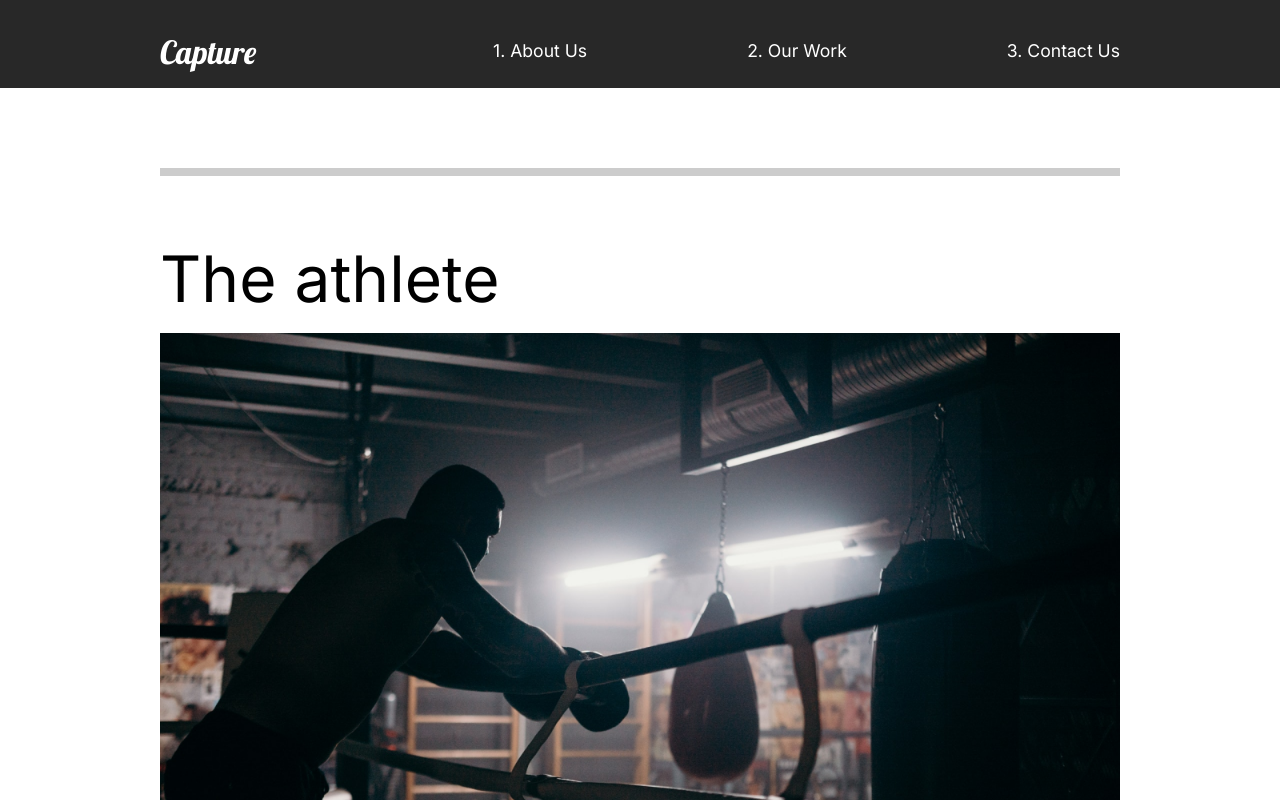
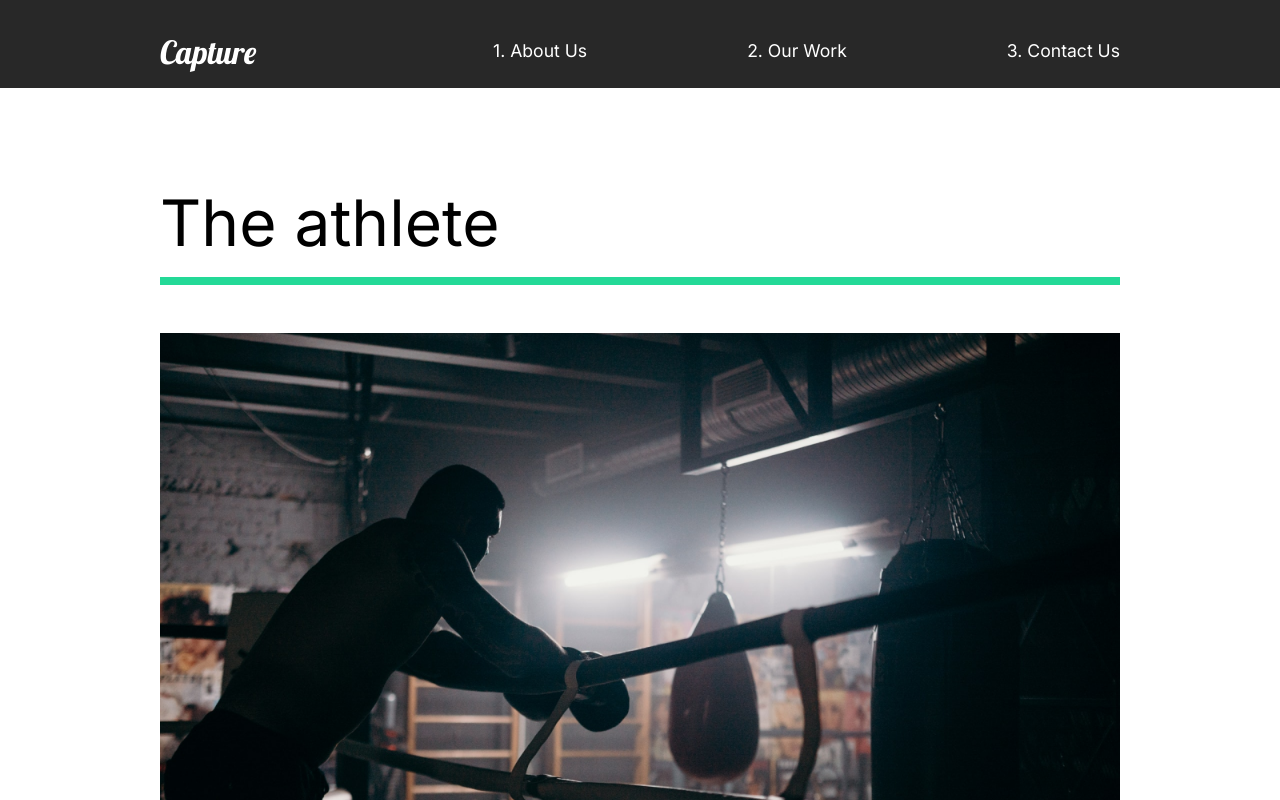
Before and after one commit to kovalenkoolya/Portfolio-web-site, a React (Create React App) app: page /work in a window 1280 px wide. Shown: the top 800 px of the page. Built offline with nearby package versions, Linux system fonts and the light colour scheme.

Commit message:
FAQ animation

```diff
--- a/src/animation.js
+++ b/src/animation.js
@@ -7,14 +7,13 @@
     opacity: 1,
     y: 0,
     transition: {
-      duration: 1,
+      duration: 0.5,
       when: "beforeChildren",
       staggerChildren: 0.25
     },
   },
   exit: {
     opacity: 0,
-    y: 300,
     transition: {
       duration: 0.5,
     },
@@ -26,7 +25,7 @@
   hidden: {y: 300},
   show: {
     y: 0,
-    transition: {duration: 0.75, ease: "easeOut"},
+    transition: {duration: 0.75, ease: 'easeOut'},
   },
 };
 
@@ -34,18 +33,41 @@
   hidden: {opacity: 0},
   show: {
     opacity: 1,
-    transition: {ease: "easeOut", duration: 0.75}
+    transition: {ease: 'easeOut', duration: 0.75}
   },
 };
 
 export const photoAnim = {
-  hidden: {scale: 1.5, opacity: 0},
+  hidden: { scale: 1.5, opacity: 0 },
   show: {
     scale: 1,
     opacity: 1,
-    trnsition: {
-      ease: "easeOut",
+    transition: {
+      ease: 'easeOut',
       duration: 0.75,
     },
   },
 };
+
+export const lineAnim = {
+  hidden: {width: '0%'},
+  show: {
+    width: '100%',
+    transition: {duration: 1}
+  },
+};
+
+export const slider = {
+  hidden: { x: "-130%", skew: "45deg" },
+  show: {
+    x: "100%",
+    skew: "0deg",
+    transition: { ease: "easeOut", duration: 1 },
+  },
+};
+
+export const sliderContainer = {
+  hidden: {opacity: 1},
+  show: {opacity: 1, transition: {staggerChildren: 0.15}, ease: 'easeOut'},
+
+}
--- a/src/components/FaqSection.js
+++ b/src/components/FaqSection.js
@@ -1,13 +1,16 @@
-import React from 'react';
+import React,{useState} from 'react';
 import styled from 'styled-components';
 import {About} from '../styles';
+import Toggle from './Toggle';
+import {AnimateSharedLayout} from 'framer-motion';
 
 const FaqSection = () => {
+  const [faqToggle, setFaqToggle] = useState(false);
   return (
     <Faq>
       <h2>Any questions <span>FAQ</span></h2>
-      <div className="question">
-        <h4>How Do I Start?</h4>
+      <AnimateSharedLayout>
+      <Toggle title="How Do I Start?">
           <div className="answer">
             <p>Lorem ipsum dolor sit amet.</p>
             <p>
@@ -15,10 +18,8 @@
               Ut enim ad minim veniam, quis nostrud exercitation ullamco laboris nisi ut aliquip ex ea commodo consequat.
             </p>
           </div>
-        <div className="faq-line"></div>
-      </div>
-      <div className="question">
-        <h4>Daily Schedule</h4>
+      </Toggle>
+      <Toggle title="Daily Schedule">
         <div className="answer">
           <p>Lorem ipsum dolor sit amet.</p>
           <p>
@@ -26,10 +27,8 @@
            Ut enim ad minim veniam, quis nostrud exercitation ullamco laboris nisi ut aliquip ex ea commodo consequat.
           </p>
         </div>
-        <div className="faq-line"></div>
-      </div>
-      <div className="question">
-        <h4>Different Payment Method</h4>
+      </Toggle>
+      <Toggle title="Different Payment Method">
         <div className="answer">
           <p>Lorem ipsum dolor sit amet.</p>
           <p>
@@ -37,10 +36,9 @@
            Ut enim ad minim veniam, quis nostrud exercitation ullamco laboris nisi ut aliquip ex ea commodo consequat.
           </p>
         </div>
-        <div className="faq-line"></div>
-      </div>
-      <div className="question">
-        <h4>What Products Do You Offer?</h4>
+      </Toggle>
+      <Toggle title="What Products Do You Offer?">
+        <h4></h4>
         <div className="answer">
           <p>Lorem ipsum dolor sit amet.</p>
           <p>
@@ -48,8 +46,8 @@
            Ut enim ad minim veniam, quis nostrud exercitation ullamco laboris nisi ut aliquip ex ea commodo consequat.
           </p>
         </div>
-        <div className="faq-line"></div>
-      </div>
+      </Toggle>
+      </AnimateSharedLayout>
     </Faq>
   );
 };
--- /dev/null
+++ b/src/components/Toggle.js
@@ -0,0 +1,16 @@
+import React,{useState} from 'react';
+import {motion} from 'framer-motion';
+
+
+const Toggle = ({children, title}) => {
+  const [toggle, setToggle] = useState(true);
+  return (
+    <motion.div layout className="question" onClick={() => setToggle(!toggle)}>
+      <motion.h4 layout>{title}</motion.h4>
+      {toggle ? children : ""}
+      <div className="faq-line"></div>
+    </motion.div>
+  );
+};
+
+export default Toggle;
--- a/src/pages/OurWork.js
+++ b/src/pages/OurWork.js
@@ -6,7 +6,13 @@
 import theracer from '../img/theracer-small.png';
 import goodtimes from '../img/goodtimes-small.png';
 import {motion} from 'framer-motion';
-import {pageAnimation} from '../animation';
+import {
+    pageAnimation,
+    fade, photoAnim,
+    lineAnim,
+    slider,
+    sliderContainer
+  } from '../animation';
 
 
 const OurWork = () => {
@@ -18,17 +24,26 @@
           initial="hidden"
           animate="show"
           style={{background: "#fff"}}>
+            <motion.div variants={sliderContainer}>
+              <Frame1 variants={slider}></Frame1>
+              <Frame2 variants={slider}></Frame2>
+              <Frame3 variants={slider}></Frame3>
+              <Frame4 variants={slider}></Frame4>
+            </motion.div>
+
           <Movie>
-            <div className="line"></div>
+            <motion.h2 variants={fade} >The athlete</motion.h2>
+            <motion.div variants={lineAnim} className="line"></motion.div>
             <Link to="/work/the-athlete">
-            <motion.h2>The athlete</motion.h2>
-              <img src={athlete} alt="athlete"/>
+            <Hide>
+              <motion.img variants={photoAnim} src={athlete} alt="athlete"/>
+            </Hide>
             </Link>
           </Movie>
           <Movie>
             <div className="line"></div>
             <Link  to="/work/the-racer">
-              <h2>The Racer</h2>
+              <motion.h2>The Racer</motion.h2>
               <img src={theracer} alt="theracer"/>
             </Link>
           </Movie>
@@ -61,7 +76,7 @@
  }
   .line {
     height: 0.5rem;
-    background: #cccccc;
+    background: #23d997;
     margin-bottom: 3rem;
   }
   img {
@@ -70,5 +85,25 @@
     object-fit: cover;
   }
 `
-
-export default OurWork
+const Hide = styled.div`
+  overflow: hidden;
+`
+const Frame1 = styled(motion.div)`
+  position: fixed;
+  left: 0;
+  top: 10%;
+  height: 100vh;
+  width: 100%;
+  background: #fffebf;
+  z-index: 2;
+`
+const Frame2 = styled(Frame1)`
+  background: #ff8efb;
+`
+const Frame3 = styled(Frame1)`
+  background: #8ed2ff;
+`
+const Frame4 = styled(Frame1)`
+  background: #8effa0;
+`
+export default OurWork;
```
Also changed, not shown: 1 other file (tests, documents, lock files or other folders). Lines whose indentation alone changed are shown as unchanged.
